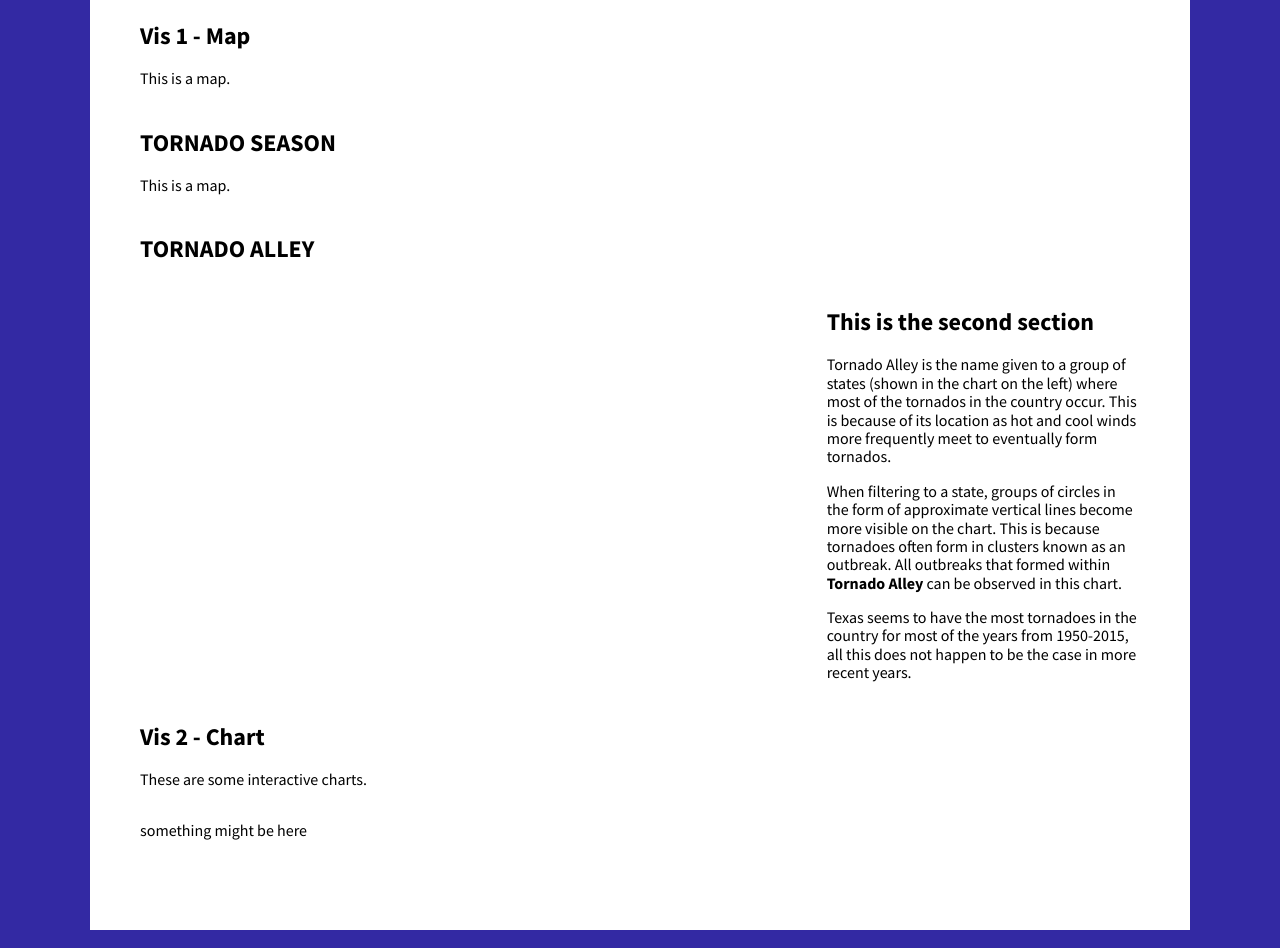
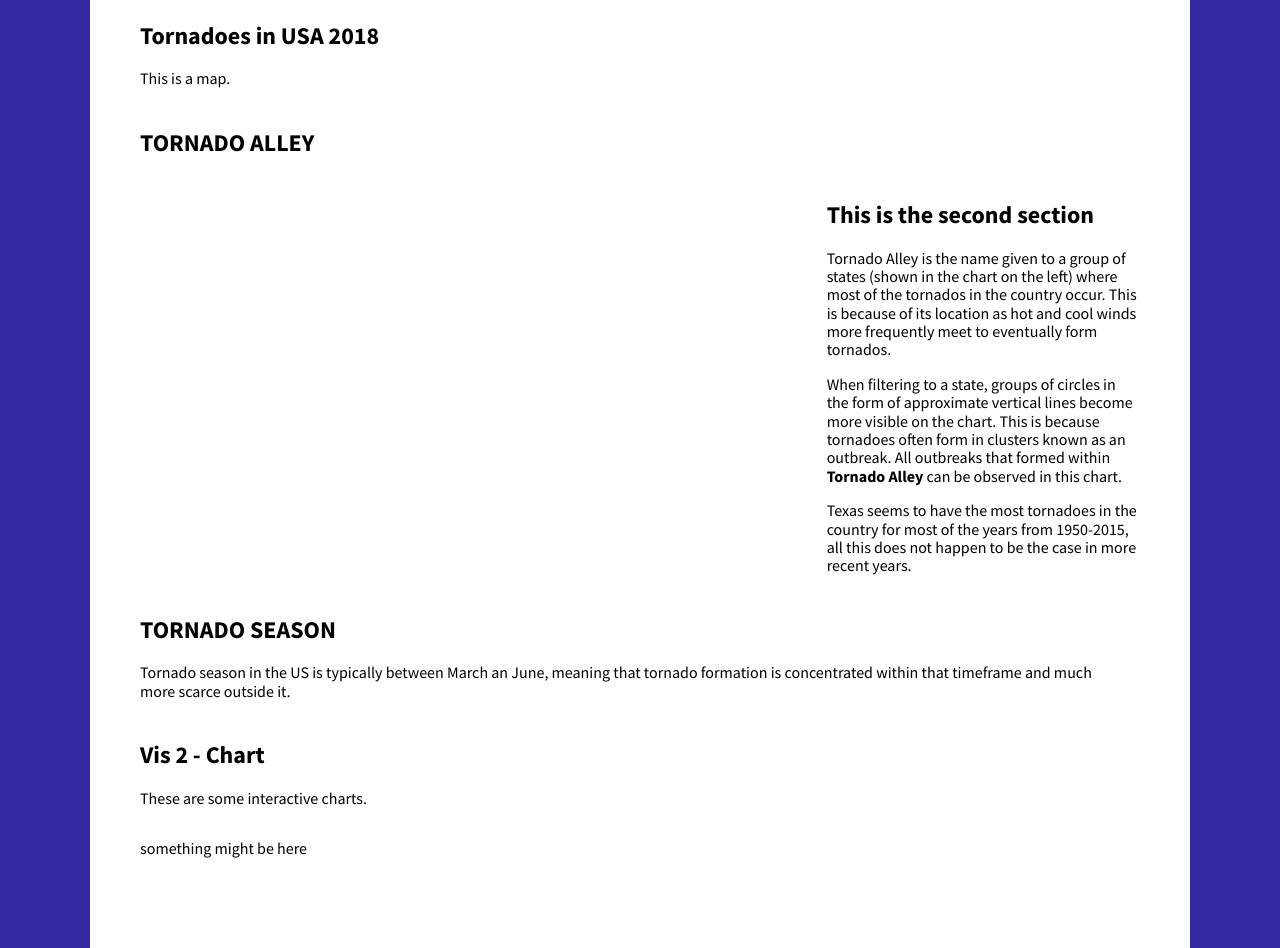
Before and after one commit to ManojP19/FIT3179, a plain HTML site: page index.html in a window 1280 px wide. Shown: the part 131-1079 px from the top of the page. Drawn offline with nearby package versions, Linux system fonts and the light colour scheme; a script that the page names is missing.

Commit message:
Update index.html

```diff
--- a/index.html
+++ b/index.html
@@ -66,28 +66,14 @@
 
     <!-- pure grid group -->
     <div class="pure-g">
-        <div class="pure-u-1-1">
+        <div class="pure-u-1-3">
           <div class="description description-left">
-            <h2>Vis 1 - Map</h2>
+            <h2>Tornadoes in USA 2018</h2>
             <p>This is a map.</p>
           </div>
         </div>
-        <div class="pure-u-1-1">
+        <div class="pure-u-2-3">
           <div id="vis3" class="vis-container"></div>
-        </div>
-    </div>
-    <!-- end pure grid group -->
-
-    <!-- pure grid group -->
-    <div class="pure-g">
-        <div class="pure-u-1-1">
-          <div class="description description-left">
-            <h2>TORNADO SEASON</h2>
-            <p>This is a map.</p>
-          </div>
-        </div>
-        <div class="pure-u-1-1">
-          <div id="vis1" class="vis-container"></div>
         </div>
     </div>
     <!-- end pure grid group -->
@@ -116,6 +102,20 @@
           </div>
         </div>
 
+    </div>
+    <!-- end pure grid group -->
+
+    <!-- pure grid group -->
+    <div class="pure-g">
+        <div class="pure-u-1-1">
+          <div class="description description-left">
+            <h2>TORNADO SEASON</h2>
+            <p>Tornado season in the US is typically between March an June, meaning that tornado formation is concentrated within that timeframe and much more scarce outside it. </p>
+          </div>
+        </div>
+        <div class="pure-u-1-1">
+          <div id="vis1" class="vis-container"></div>
+        </div>
     </div>
     <!-- end pure grid group -->
 
```
